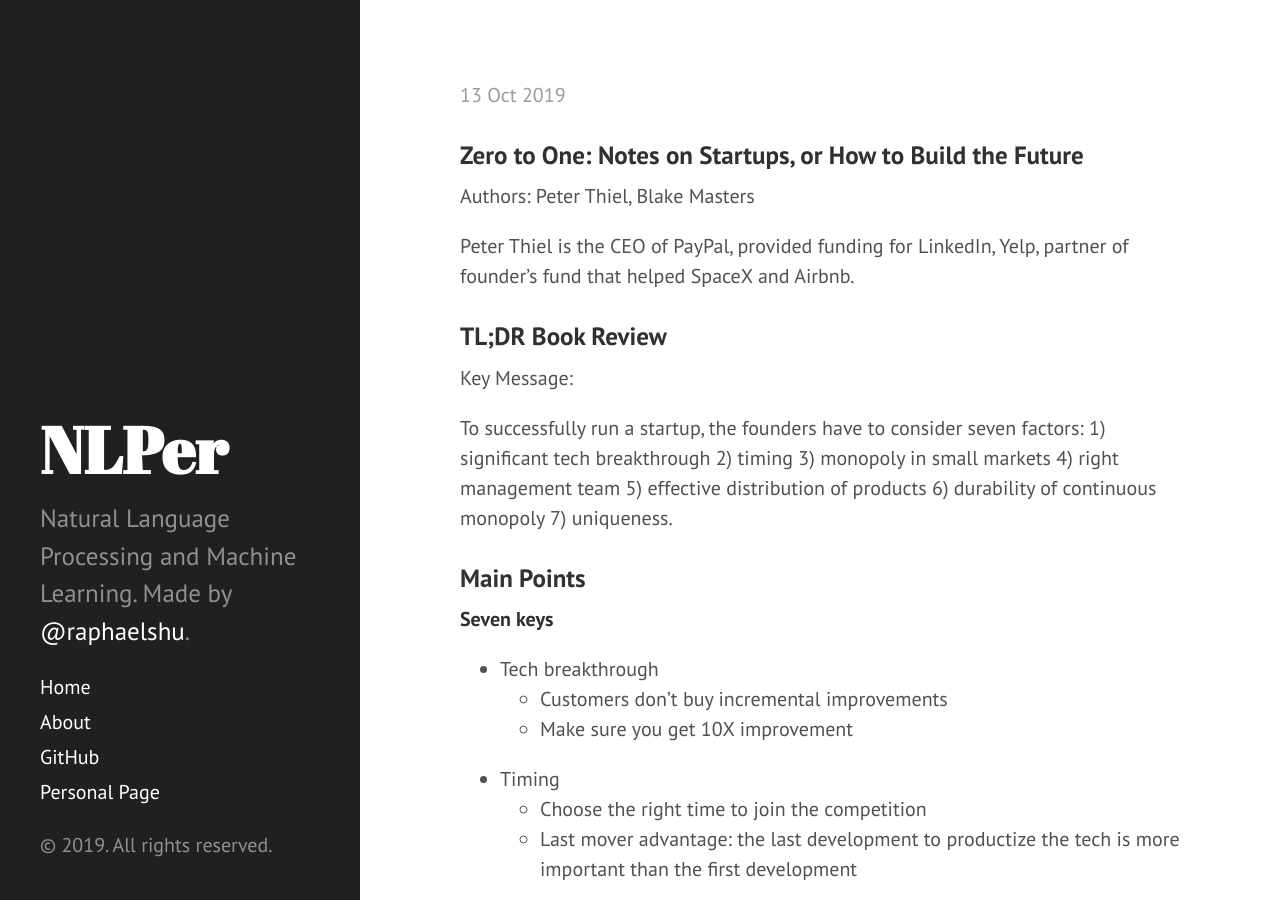
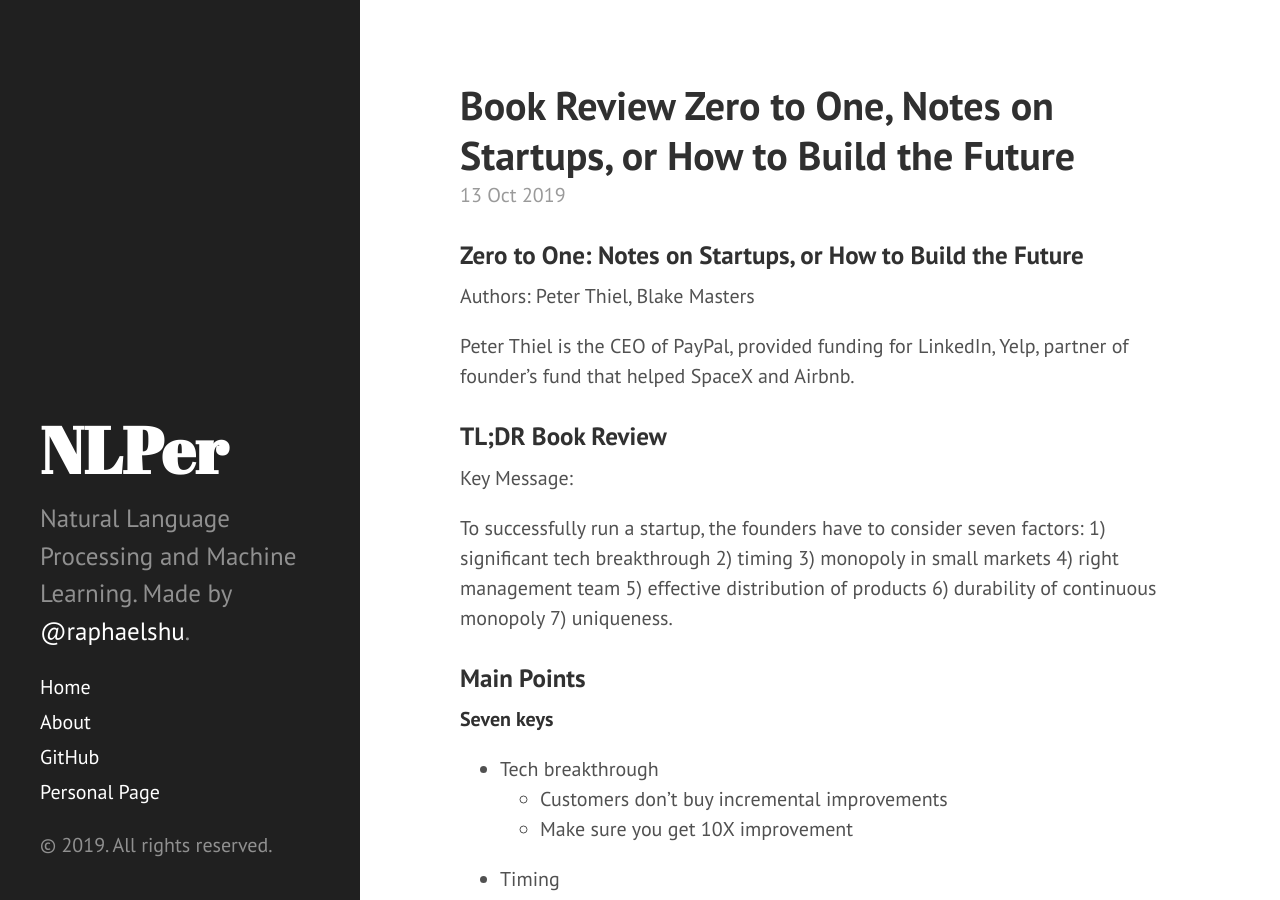
Before and after one commit to zomux/nlper, a Jekyll site: the page built from _posts/2019-10-13-book-review-zero-to-one.md, in a window 1280 px wide and 900 px high. Built offline with Jekyll 4.4.1, drawn with Linux system fonts in a browser that asks for light colours; our own code applies the rules of GitHub Pages for plain Markdown files; comment, search, counter and statistics services are not loaded; some of the changed lines change nothing that is shown.

Commit message:
_posts/2019-10-13-book-review-zero-to-one.md updated from https://stackedit.io/

```diff
--- a/_posts/2019-10-13-book-review-zero-to-one.md
+++ b/_posts/2019-10-13-book-review-zero-to-one.md
@@ -1,6 +1,6 @@
 ---
 layout: post
-title: Book Review: Zero to One, Notes on Startups, or How to Build the Future
+title: Book Review Zero to One, Notes on Startups, or How to Build the Future
 ---
 
 ### Zero to One: Notes on Startups, or How to Build the Future
@@ -73,6 +73,6 @@
 - They failed to answer the seven key questions
 - Tesla wins as it has the monopoly
 <!--stackedit_data:
-eyJoaXN0b3J5IjpbLTEzOTQ1NjU3MDUsLTQ1MTg2NzYyNywtMj
-U4OTQxMTMzXX0=
+eyJoaXN0b3J5IjpbLTQ5NjczNzc4MywtMTM5NDU2NTcwNSwtND
+UxODY3NjI3LC0yNTg5NDExMzNdfQ==
 -->
```
